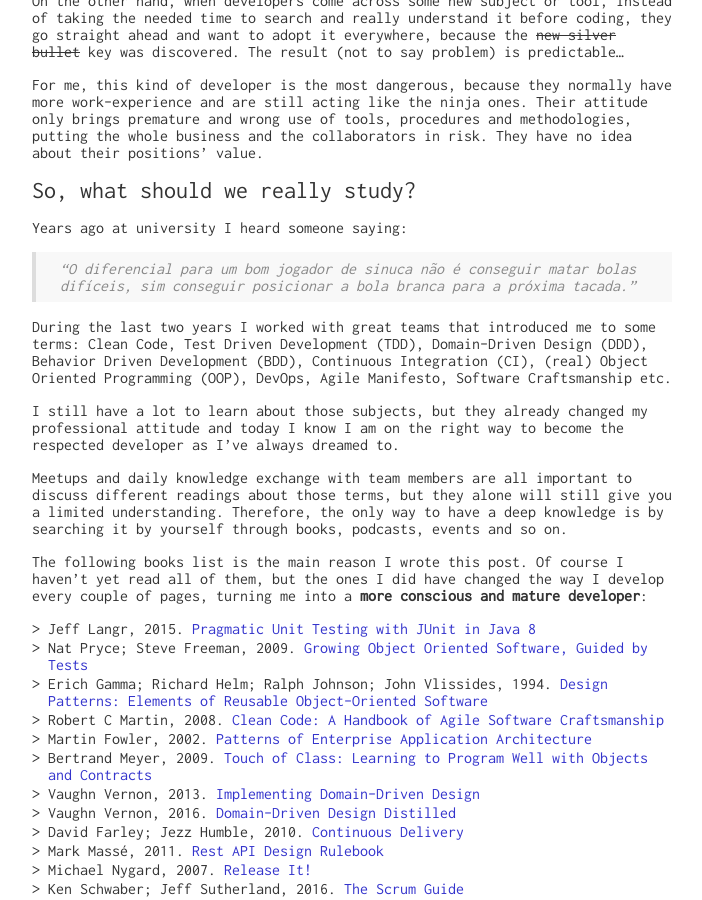
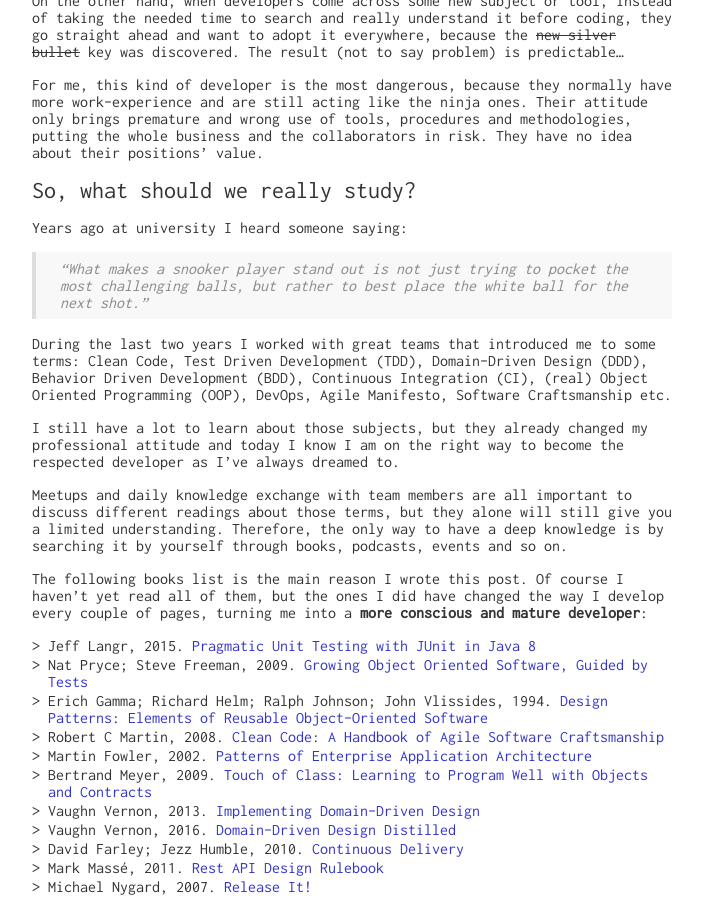
Before and after one commit to fefas/blog.fefas.net, a Jekyll site: the page built from _posts/2017-06-18-what-should-a-developer-really-catch?.md, in a window 1280 px wide and 900 px high, scrolled down 1782 px. Shown: the whole window, without its empty margins (288-990 px from the left). Built offline with Jekyll 4.4.1, drawn with Linux system fonts in a browser that asks for light colours.

Commit message:
Translate paragraph to english

```diff
--- a/_posts/2017-06-18-what-should-a-developer-really-catch?.md
+++ b/_posts/2017-06-18-what-should-a-developer-really-catch?.md
@@ -99,8 +99,9 @@ about their positions' value.
 
 Years ago at university I heard someone saying:
 
-> _"O diferencial para um bom jogador de sinuca não é conseguir matar bolas
-> difíceis, sim conseguir posicionar a bola branca para a próxima tacada."_
+> _"What makes a snooker player stand out is not just trying to pocket the most
+> challenging balls, but rather to best place the white ball for the next
+> shot."_
 
 During the last two years I worked with great teams that introduced me to some
 terms: Clean Code, Test Driven Development (TDD), Domain-Driven Design (DDD),
```
